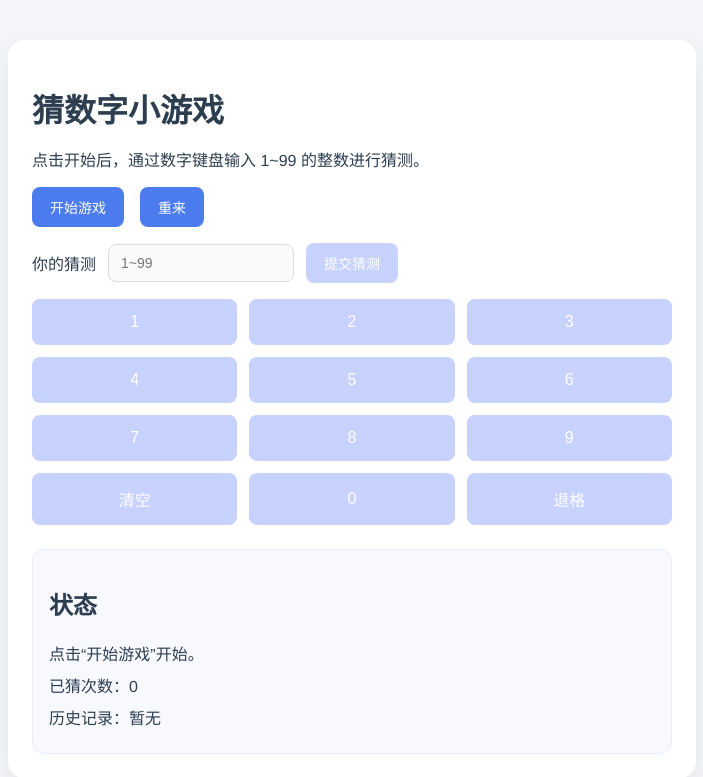
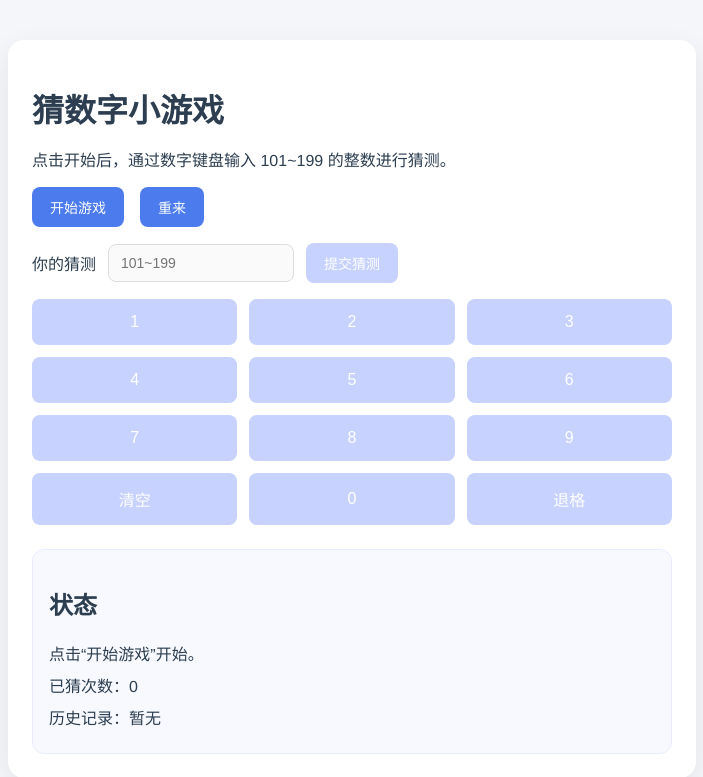
Before and after one commit to phantasywind/learning, a Flask app: page / in a window 1280 px wide. Shown: the top 777 px of the page, without its empty margins (288-991 px from the left). Run offline with Flask 3, Linux system fonts and the light colour scheme.

Commit message:
Set guessing range to 101-199

```diff
--- a/app.py
+++ b/app.py
@@ -10,7 +10,7 @@ app.secret_key = secrets.token_hex(16)
 
 
 def _init_game() -> None:
-    session["target"] = secrets.randbelow(99) + 1
+    session["target"] = secrets.randbelow(99) + 101
     session["attempts"] = 0
     session["history"] = []
     session["active"] = True
@@ -34,7 +34,7 @@ def index() -> str:
 @app.post("/api/start")
 def start_game() -> tuple[str, int] | tuple[dict[str, Any], int]:
     _init_game()
-    return jsonify(_game_state("游戏已开始，猜一个 1~99 的数字。", "started")), 200
+    return jsonify(_game_state("游戏已开始，猜一个 101~199 的数字。", "started")), 200
 
 
 @app.post("/api/reset")
@@ -62,8 +62,8 @@ def guess() -> tuple[dict[str, Any], int]:
     except (TypeError, ValueError):
         return jsonify(_game_state("请输入有效的整数。", "invalid")), 400
 
-    if not 1 <= guess_value <= 99:
-        return jsonify(_game_state("数字需要在 1~99 之间。", "invalid")), 400
+    if not 101 <= guess_value <= 199:
+        return jsonify(_game_state("数字需要在 101~199 之间。", "invalid")), 400
 
     session["attempts"] = session.get("attempts", 0) + 1
     history = session.get("history", [])
--- a/static/app.js
+++ b/static/app.js
@@ -70,14 +70,13 @@ keypadKeys.forEach((key) => {
     if (!digit) {
       return;
     }
-    if (guessInput.value.length >= 2) {
+    if (guessInput.value.length >= 3) {
       return;
     }
-    if (guessInput.value === "0") {
-      guessInput.value = digit;
-    } else {
-      guessInput.value = `${guessInput.value}${digit}`;
+    if (guessInput.value.length === 0 && digit === "0") {
+      return;
     }
+    guessInput.value = `${guessInput.value}${digit}`;
   });
 });
 
--- a/templates/index.html
+++ b/templates/index.html
@@ -10,7 +10,7 @@
     <main class="container">
       <header>
         <h1>猜数字小游戏</h1>
-        <p>点击开始后，通过数字键盘输入 1~99 的整数进行猜测。</p>
+        <p>点击开始后，通过数字键盘输入 101~199 的整数进行猜测。</p>
       </header>
 
       <section class="controls">
@@ -26,7 +26,7 @@
             type="text"
             inputmode="numeric"
             pattern="[0-9]*"
-            placeholder="1~99"
+            placeholder="101~199"
             readonly
           />
           <button id="submit-btn" type="button">提交猜测</button>
```
